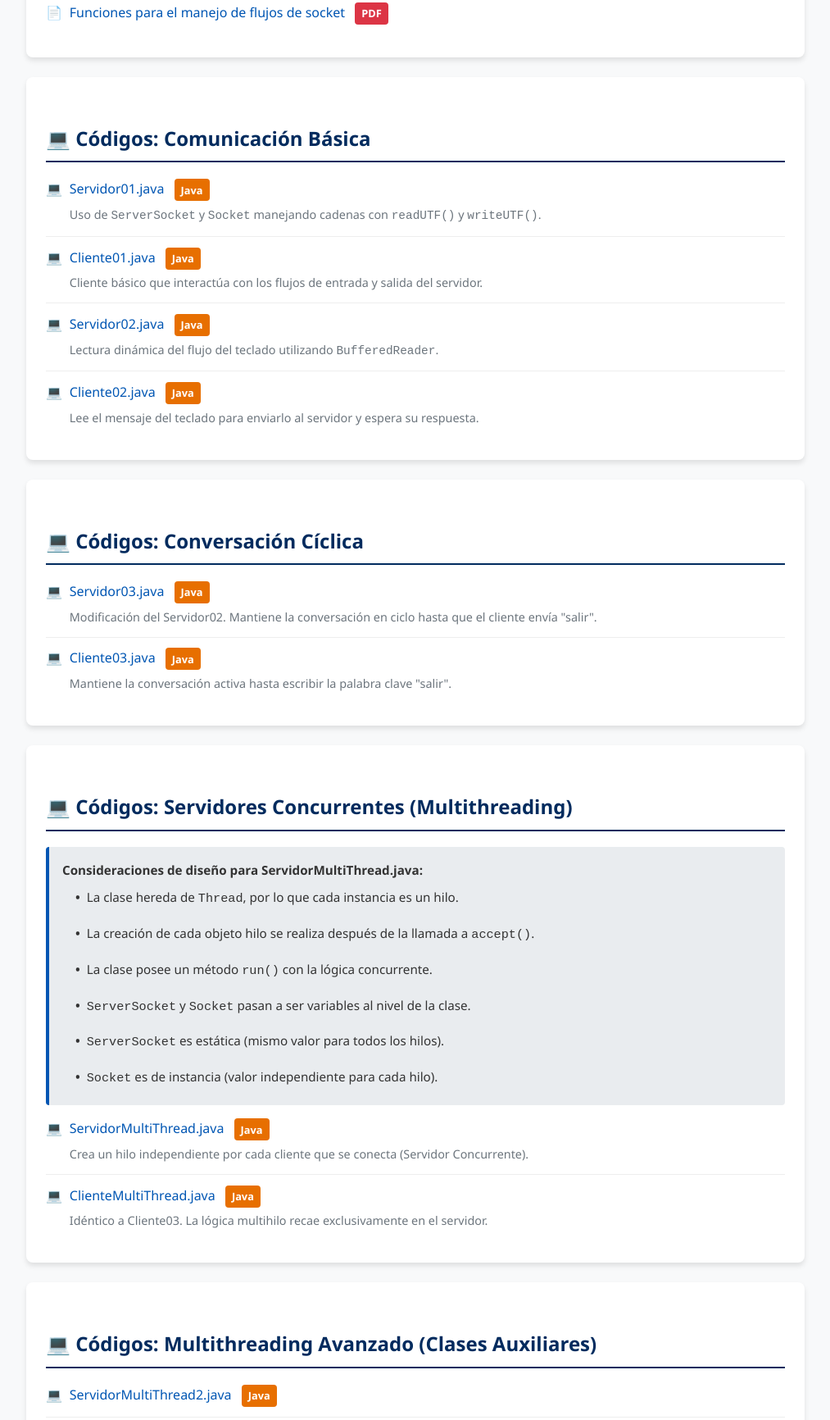
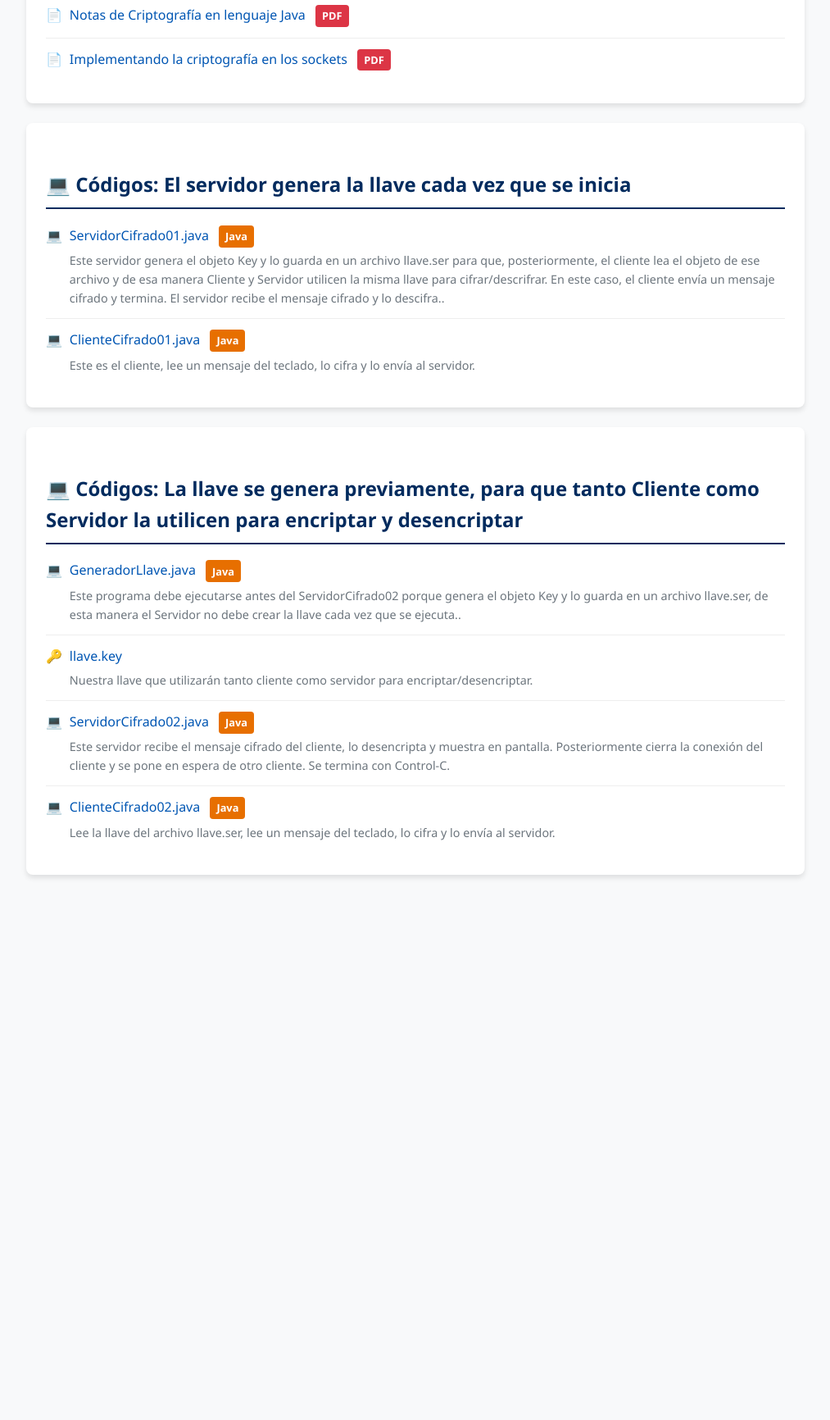
Before and after one commit to CRomanZamitiz/arquitectura-cliente-servidor, a plain HTML site: page tema5/index.html in a window 1280 px wide. Shown: the part 446-2178 px from the top of the page at 82% size, without its empty margins (133-1146 px from the left). After the commit the page ends 1557 px from the top, so only its background shows below. Drawn offline with Linux system fonts and the light colour scheme.

Commit message:
Update index.html

```diff
--- a/tema5/index.html
+++ b/tema5/index.html
@@ -3,7 +3,7 @@
 <head>
     <meta charset="UTF-8">
     <meta name="viewport" content="width=device-width, initial-scale=1.0">
-    <title>Tema 5: Sockets en lenguaje Java - Arquitectura Cliente Servidor</title>
+    <title>Tema 5: Sockets Internet cifrados con lenguaje Java - Arquitectura Cliente Servidor</title>
     <style>
         body { font-family: 'Segoe UI', Tahoma, Geneva, Verdana, sans-serif; line-height: 1.6; color: #333; max-width: 950px; margin: 0 auto; padding: 20px; background-color: #f8f9fa; }
         header { background-color: #002b5e; color: white; padding: 2rem; border-radius: 8px; margin-bottom: 2rem; text-align: center; }
@@ -18,6 +18,7 @@
         .icon-task::before { content: '📝'; }
         .icon-img::before { content: '🖼️'; }
         .icon-link::before { content: '🔗'; }
+        .icon-key::before { content: '🔑'; }
         a { color: #0056b3; text-decoration: none; font-weight: 500; }
         a:hover { text-decoration: underline; }
         .tag { display: inline-block; padding: 0.2rem 0.5rem; border-radius: 4px; font-size: 0.8rem; margin-left: 0.5rem; color: white; font-weight: bold; }
@@ -32,7 +33,7 @@
 </head>
 <body>
     <header>
-        <h1>Tema 5: Sockets en lenguaje Java</h1>
+        <h1>Tema 5: Sockets Internet cifrados con lenguaje Java</h1>
         <p>Arquitectura Cliente Servidor</p>
         <p style="text-align: left;">
             <a href="../index.html" style="color: white; text-decoration: none; font-weight: bold;">&larr; Regresar al inicio</a>
@@ -42,75 +43,32 @@
     <div class="course-card">
         <h2>📚 Material Teórico</h2>
         <ul>
-            <li><a href="Tema_05.pdf">Notas de sockets en lenguaje Java (Clases ServerSocket y Socket)</a> <span class="tag tag-pdf">PDF</span></li>
-            <li><a href="flujos.pdf">Funciones para el manejo de flujos de socket</a> <span class="tag tag-pdf">PDF</span></li>
+            <li><a href="Tema-05-Criptografia.pdf">Notas de Criptografía en lenguaje Java</a> <span class="tag tag-pdf">PDF</span></li>
+            <li><a href="Tema-05-Criptografia-Parte-2.pdf">Implementando la criptografía en los sockets</a> <span class="tag tag-pdf">PDF</span></li>
         </ul>
     </div>
 
     <div class="course-card">
-        <h2>💻 Códigos: Comunicación Básica</h2>
+        <h2>💻 Códigos: El servidor genera la llave cada vez que se inicia</h2>
         <ul>
-            <li class="icon-code"><a href="Servidor01.java">Servidor01.java</a> <span class="tag tag-java">Java</span>
-                <span class="description">Uso de <code>ServerSocket</code> y <code>Socket</code> manejando cadenas con <code>readUTF()</code> y <code>writeUTF()</code>.</span></li>
-            <li class="icon-code"><a href="Cliente01.java">Cliente01.java</a> <span class="tag tag-java">Java</span>
-                <span class="description">Cliente básico que interactúa con los flujos de entrada y salida del servidor.</span></li>
-            <li class="icon-code"><a href="Servidor02.java">Servidor02.java</a> <span class="tag tag-java">Java</span>
-                <span class="description">Lectura dinámica del flujo del teclado utilizando <code>BufferedReader</code>.</span></li>
-            <li class="icon-code"><a href="Cliente02.java">Cliente02.java</a> <span class="tag tag-java">Java</span>
-                <span class="description">Lee el mensaje del teclado para enviarlo al servidor y espera su respuesta.</span></li>
+            <li class="icon-code"><a href="ServidorCifrado01.java">ServidorCifrado01.java</a> <span class="tag tag-java">Java</span>
+                <span class="description">Este servidor genera el objeto Key y lo guarda en un archivo llave.ser para que, posteriormente, el cliente lea el objeto de ese archivo y de esa manera Cliente y Servidor utilicen la misma llave para cifrar/descrifrar. En este caso, el cliente envía un mensaje cifrado y termina. El servidor recibe el mensaje cifrado y lo descifra..</span></li>
+            <li class="icon-code"><a href="ClienteCifrado01.java">ClienteCifrado01.java</a> <span class="tag tag-java">Java</span>
+                <span class="description">Este es el cliente, lee un mensaje del teclado, lo cifra y lo envía al servidor.</span></li>
         </ul>
     </div>
 
     <div class="course-card">
-        <h2>💻 Códigos: Conversación Cíclica</h2>
+        <h2>💻 Códigos: La llave se genera previamente, para que tanto Cliente como Servidor la utilicen para encriptar y desencriptar</h2>
         <ul>
-            <li class="icon-code"><a href="Servidor03.java">Servidor03.java</a> <span class="tag tag-java">Java</span>
-                <span class="description">Modificación del Servidor02. Mantiene la conversación en ciclo hasta que el cliente envía "salir".</span></li>
-            <li class="icon-code"><a href="Cliente03.java">Cliente03.java</a> <span class="tag tag-java">Java</span>
-                <span class="description">Mantiene la conversación activa hasta escribir la palabra clave "salir".</span></li>
-        </ul>
-    </div>
-
-    <div class="course-card">
-        <h2>💻 Códigos: Servidores Concurrentes (Multithreading)</h2>
-        <div class="note">
-            <strong>Consideraciones de diseño para ServidorMultiThread.java:</strong>
-            <ul style="margin-top: 0.5rem; margin-bottom: 0;">
-                <li>La clase hereda de <code>Thread</code>, por lo que cada instancia es un hilo.</li>
-                <li>La creación de cada objeto hilo se realiza después de la llamada a <code>accept()</code>.</li>
-                <li>La clase posee un método <code>run()</code> con la lógica concurrente.</li>
-                <li><code>ServerSocket</code> y <code>Socket</code> pasan a ser variables al nivel de la clase.</li>
-                <li><code>ServerSocket</code> es estática (mismo valor para todos los hilos).</li>
-                <li><code>Socket</code> es de instancia (valor independiente para cada hilo).</li>
-            </ul>
-        </div>
-        <ul>
-            <li class="icon-code"><a href="ServidorMultiThread.java">ServidorMultiThread.java</a> <span class="tag tag-java">Java</span>
-                <span class="description">Crea un hilo independiente por cada cliente que se conecta (Servidor Concurrente).</span></li>
-            <li class="icon-code"><a href="ClienteMultiThread.java">ClienteMultiThread.java</a> <span class="tag tag-java">Java</span>
-                <span class="description">Idéntico a Cliente03. La lógica multihilo recae exclusivamente en el servidor.</span></li>
-        </ul>
-    </div>
-
-    <div class="course-card">
-        <h2>💻 Códigos: Multithreading Avanzado (Clases Auxiliares)</h2>
-        <ul>
-            <li class="icon-code"><a href="ServidorMultiThread2.java">ServidorMultiThread2.java</a> <span class="tag tag-java">Java</span></li>
-            <li class="icon-code"><a href="ServerThread.java">ServerThread.java</a> <span class="tag tag-java">Java</span>
-                <span class="description">Clase auxiliar para la gestión de hilos del servidor.</span></li>
-            <li class="icon-code"><a href="ClienteMultiThread2.java">ClienteMultiThread2.java</a> <span class="tag tag-java">Java</span></li>
-            <li class="icon-code"><a href="ClientThread.java">ClientThread.java</a> <span class="tag tag-java">Java</span>
-                <span class="description">Clase auxiliar para la gestión de hilos del cliente.</span></li>
-        </ul>
-    </div>
-
-    <div class="course-card">
-        <h2>💻 Códigos: Transferencia de Archivos (FTP)</h2>
-        <ul>
-            <li class="icon-code"><a href="ServidorFTP.java">ServidorFTP.java</a> <span class="tag tag-java">Java</span>
-                <span class="description">Servidor de transferencia de archivos (texto y binarios) hacia el cliente.</span></li>
-            <li class="icon-code"><a href="ClienteFTP.java">ClienteFTP.java</a> <span class="tag tag-java">Java</span>
-                <span class="description">Recibe y guarda el archivo transferido por el servidor.</span></li>
+            <li class="icon-code"><a href="GeneradorLlave.java">GeneradorLlave.java</a> <span class="tag tag-java">Java</span>
+                <span class="description">Este programa debe ejecutarse antes del ServidorCifrado02 porque genera el objeto Key y lo guarda en un archivo llave.ser, de esta manera el Servidor no debe crear la llave cada vez que se ejecuta..</span></li>
+            <li class="icon-key"><a href="llave.key" target="_blank">llave.key</a>
+                <span class="description">Nuestra llave que utilizarán tanto cliente como servidor para encriptar/desencriptar.</span></li>
+            <li class="icon-code"><a href="ServidorCifrado02.java">ServidorCifrado02.java</a> <span class="tag tag-java">Java</span>
+                <span class="description">Este servidor recibe el mensaje cifrado del cliente, lo desencripta y muestra en pantalla. Posteriormente cierra la conexión del cliente y se pone en espera de otro cliente. Se termina con Control-C.</span></li>
+            <li class="icon-code"><a href="ClienteCifrado02.java">ClienteCifrado02.java</a> <span class="tag tag-java">Java</span>
+                <span class="description">Lee la llave del archivo llave.ser, lee un mensaje del teclado, lo cifra y lo envía al servidor.</span></li>
         </ul>
     </div>
 </body>
```
